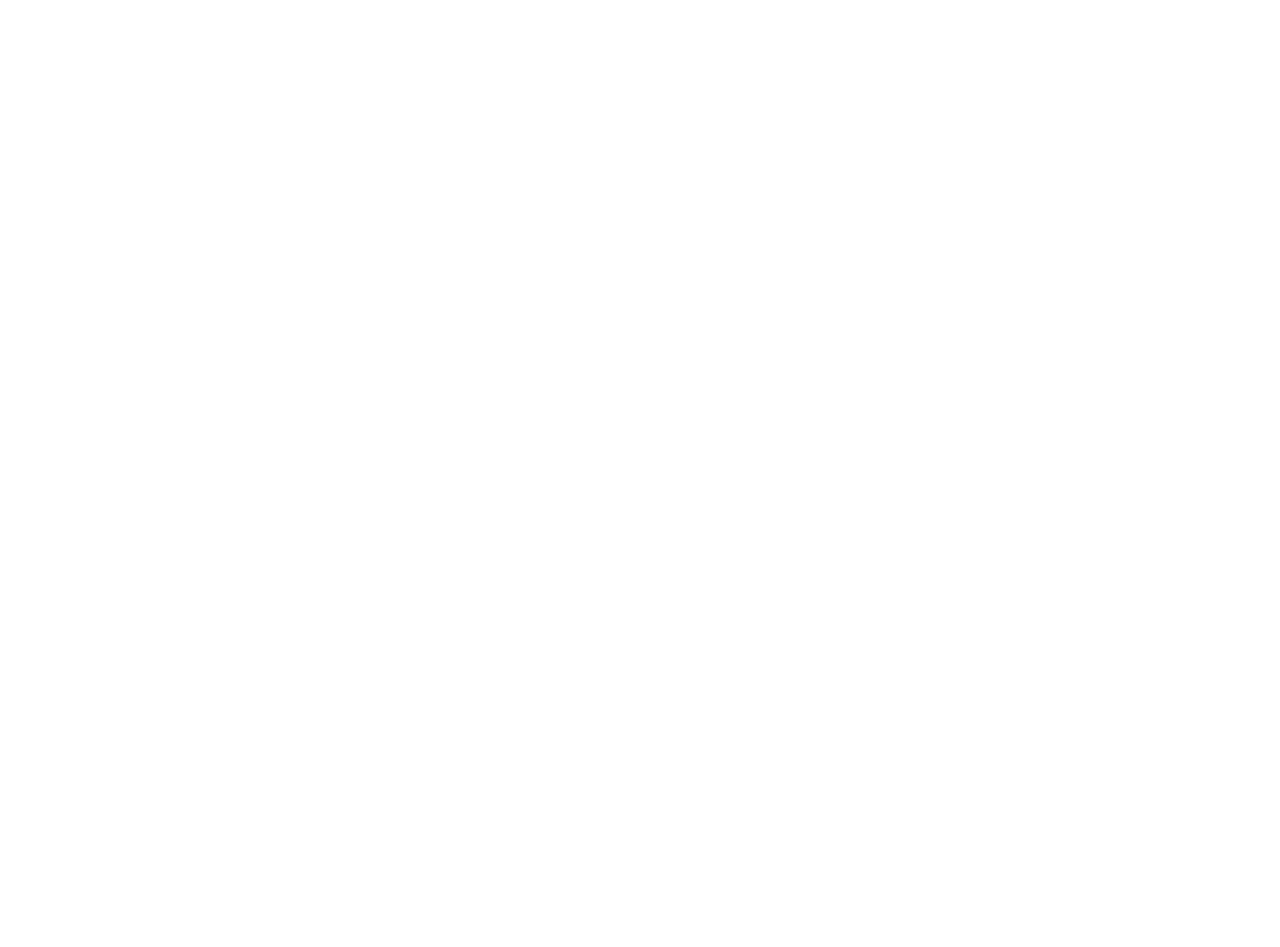
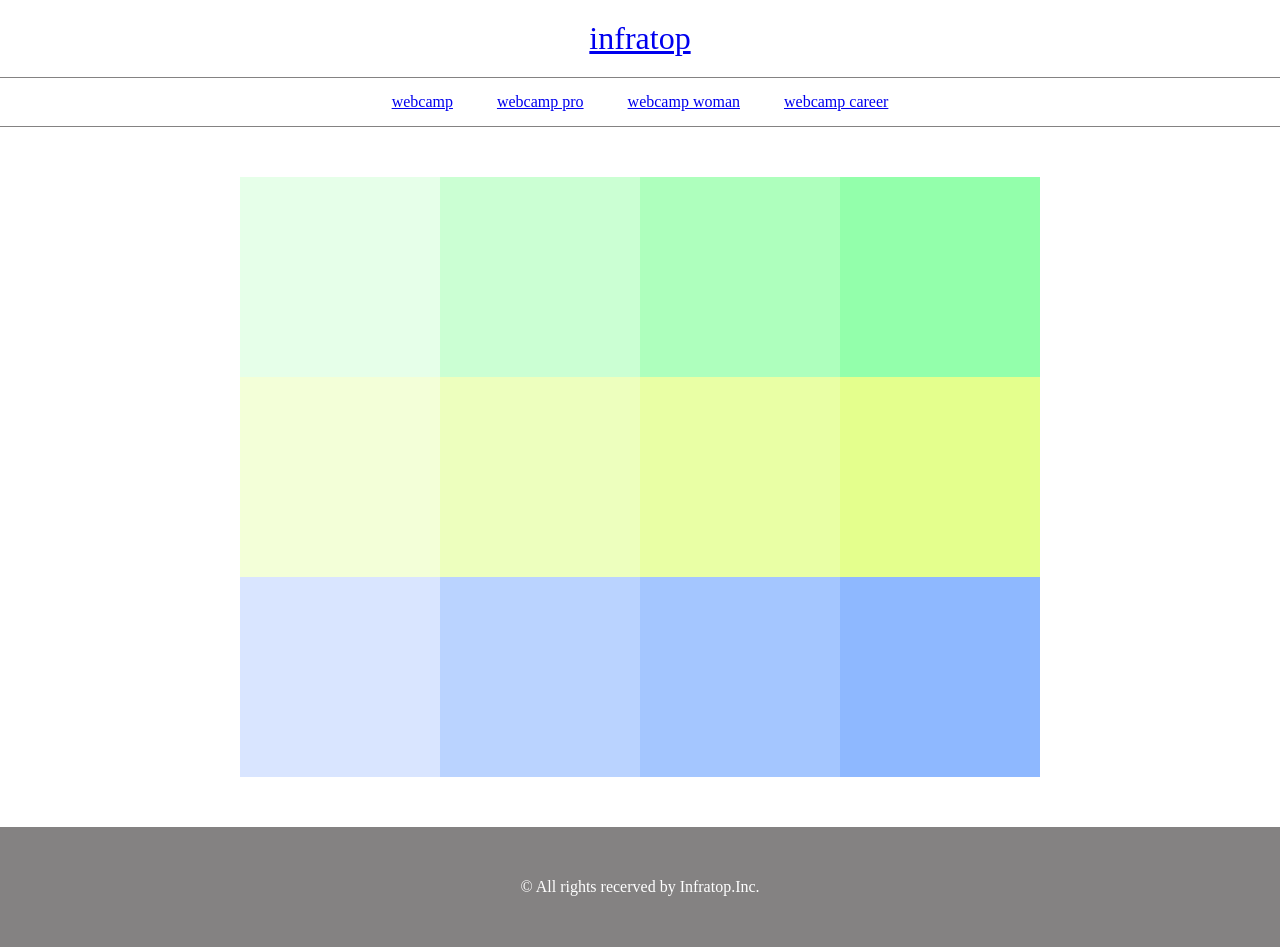
Before and after one commit to ahuro110/webcamp, a plain HTML site: page 1-5/index.html in a window 1280 px wide. Before the commit the page ends 800 px from the top, so only its background shows below. Drawn offline with Linux system fonts and the light colour scheme.

Commit message:
[Finish] 1-5

```diff
--- a/1-5/index.css
+++ b/1-5/index.css
@@ -0,0 +1,143 @@
+*{
+  margin:0;
+  padding:0;
+  box-sizing:border-box;
+}
+
+.clearfix::after{
+  content:"";
+  display:block;
+  clear:both;
+}
+
+header{
+  width:100%;
+  margin:0 auto;
+  text-align:center;
+  padding:20px 0;
+}
+
+header .headline{
+  font-size:32px;
+}
+
+nav{
+  width:100%;
+}
+
+.nav-list{
+  border-bottom:1px solid #848282;
+  border-top:1px solid #848282;
+  margin: 0 auto;
+  text-align:center;
+  padding:15px 0;
+}
+
+.nav-list-item{
+  margin: 0 20px;
+  list-style:none;
+  display:inline-block;
+}
+
+.main{
+  width:100%;
+  padding:50px;
+}
+
+.box-list{
+  width:800px;
+  margin:0 auto;
+  text-align:center;
+}
+
+.box1{
+  width:200px;
+  height:200px;
+  background-color:#e6ffe9;
+  float:left;
+}
+
+.box2{
+  width:200px;
+  height:200px;
+  background-color:#cbffd3;
+  float:left;
+}
+
+.box3{
+  width:200px;
+  height:200px;
+  background-color:#aeffbd;
+  float:left;
+}
+
+.box4{
+  width:200px;
+  height:200px;
+  background-color:#93ffab;
+  float:left;
+}
+
+.box5{
+  width:200px;
+  height:200px;
+  background-color:#f3ffd8;
+  float:left;
+}
+
+.box6{
+  width:200px;
+  height:200px;
+  background-color:#edffbe;
+  float:left;
+}
+
+.box7{
+  width:200px;
+  height:200px;
+  background-color:#e9ffa5;
+  float:left;
+}
+.box8{
+  width:200px;
+  height:200px;
+  background-color:#e4ff8d;
+  float:left;
+}
+
+.box9{
+  width:200px;
+  height:200px;
+  background-color:#d9e5ff;
+  float:left;
+}
+
+.box10{
+  width:200px;
+  height:200px;
+  background-color:#bad3ff;
+  float:left;
+}
+
+.box11{
+  width:200px;
+  height:200px;
+  background-color:#a4c6ff;
+  float:left;
+}
+
+.box12{
+  width:200px;
+  height:200px;
+  background-color:#8eb8ff;
+  float:left;
+}
+
+footer{
+  width:100%;
+  height:120px;
+  color:#fff;
+  line-height:120px;
+  background-color:#848282;
+  text-align:center;
+}
--- a/1-5/index.html
+++ b/1-5/index.html
@@ -6,6 +6,35 @@
     <link rel="stylesheet" href="index.css">
   </head>
   <body>
-
+    <header>
+      <a href="#" class="headline">infratop</a>
+    </header>
+    <nav>
+      <ul class="nav-list">
+        <li class="nav-list-item"><a href="index.html">webcamp</a></li>
+        <li class="nav-list-item"><a href="index.html">webcamp pro</a></li>
+        <li class="nav-list-item"><a href="index.html">webcamp woman</a></li>
+        <li class="nav-list-item"><a href="index.html">webcamp career</a></li>
+      </ul>
+    </nav>
+    <div class="main clearfix">
+      <div class="box-list">
+        <div  class="box1"></div>
+        <div  class="box2"></div>
+        <div  class="box3"></div>
+        <div  class="box4"></div>
+        <div  class="box5"></div>
+        <div  class="box6"></div>
+        <div  class="box7"></div>
+        <div  class="box8"></div>
+        <div  class="box9"></div>
+        <div  class="box10"></div>
+        <div  class="box11"></div>
+        <div  class="box12"></div>
+      </div>
+    </div>
+    <footer>
+      <p class="footer-text">© All rights recerved by Infratop.Inc.</p>
+    </footer>
   </body>
 </html>
```
